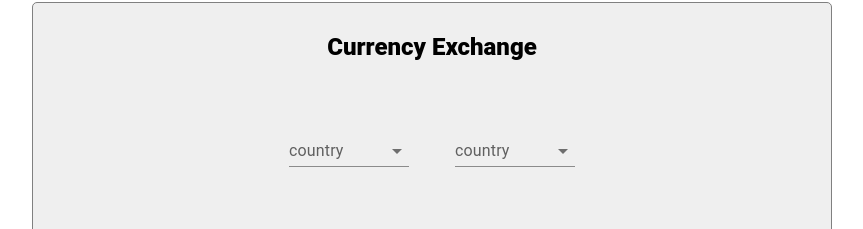
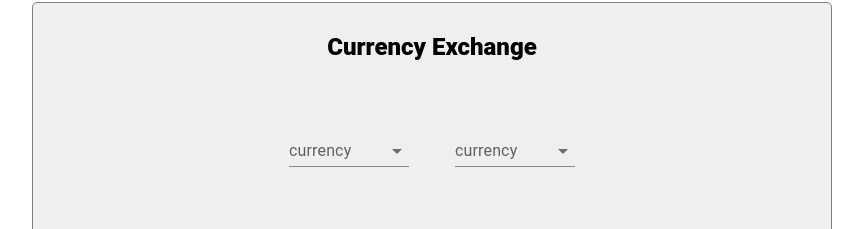
Before and after one commit to achiewe/countries-project, a React (Vite) app: page /Countries/1/Currency in a window 1280 px wide. Shown: the part 117-346 px from the top of the page, without its empty margins (208-1071 px from the left). Built offline with nearby package versions, Linux system fonts and the light colour scheme; no server answers.

Commit message:
change the InputLabel content and write currency

```diff
--- a/src/components/currency/CurrencyConverter.tsx
+++ b/src/components/currency/CurrencyConverter.tsx
@@ -8,7 +8,7 @@ export default function CurrencyConverter() {
       <div className="formControlDiv">
         <FormControl variant="standard" sx={{ m: 1, minWidth: 120 }}>
           <InputLabel id="demo-simple-select-standard-label">
-            country
+            currency
           </InputLabel>
           <Select
             labelId="demo-simple-select-standard-label"
@@ -24,14 +24,17 @@ export default function CurrencyConverter() {
 
         <FormControl variant="standard" sx={{ m: 1, minWidth: 120 }}>
           <InputLabel id="demo-simple-select-standard-label">
-            country
+            currency
           </InputLabel>
           <Select
             labelId="demo-simple-select-standard-label"
             id="demo-simple-select-standard"
             label="country"
           >
-            <MenuItem></MenuItem>
+            <MenuItem>₾</MenuItem>
+            <MenuItem>$</MenuItem>
+            <MenuItem>£</MenuItem>
+            <MenuItem>€</MenuItem>
           </Select>
         </FormControl>
       </div>
```
